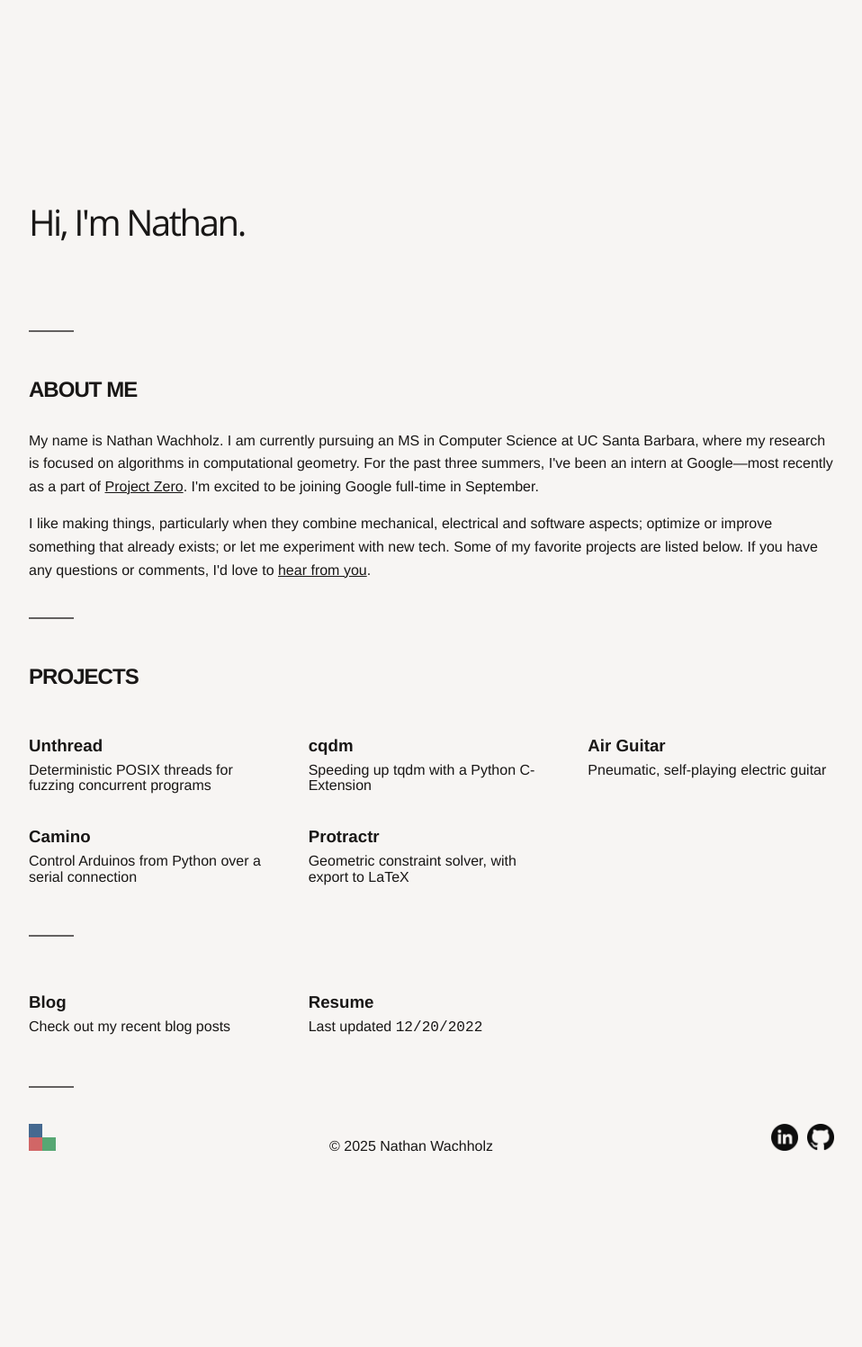
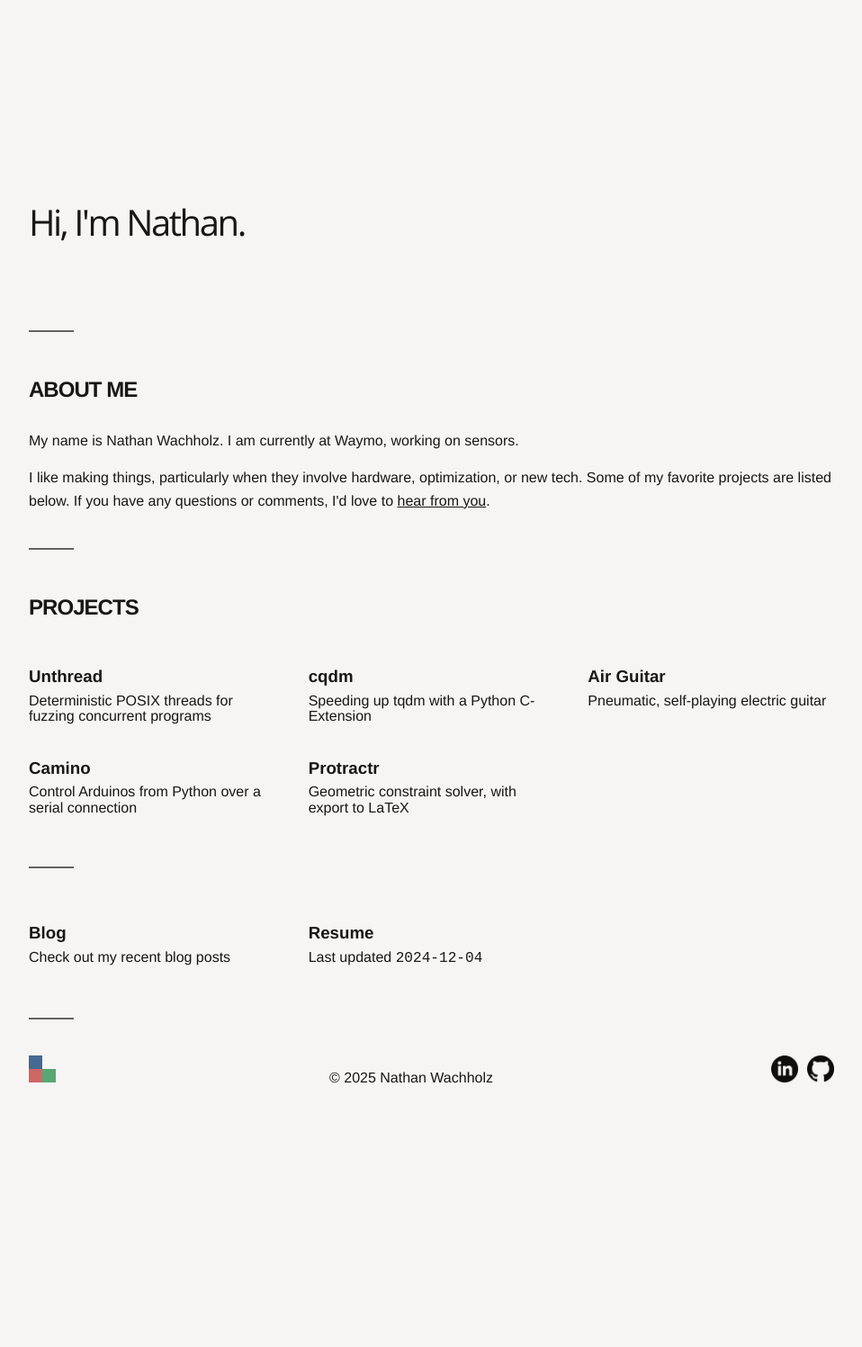
Before and after one commit to n-wach/website-static, a Jekyll site: the page built from index.html, in a window 1280 px wide. Shown: the whole page at 90% size, without its empty margins (158-1116 px from the left). Built offline with Jekyll 4.4.1, drawn with Linux system fonts in a browser that asks for light colours; after the commit the page ends 1420 px from its top, so only the background shows below that.

Commit message:
Update blurb and resume

```diff
--- a/index.html
+++ b/index.html
@@ -11,15 +11,10 @@ Hi, I'm Nathan.
     About Me
 </h2>
 <p>
-    My name is Nathan Wachholz. I am currently pursuing an MS in Computer Science at UC Santa Barbara, where my
-    research is focused on algorithms in computational geometry. For the past three summers, I've been an intern at
-    Google&mdash;most recently as a part of
-    <a href="https://googleprojectzero.blogspot.com/p/about-project-zero.html" target="_blank">Project Zero</a>.
-    I'm excited to be joining Google full-time in September.
+    My name is Nathan Wachholz. I am currently at Waymo, working on sensors.
 </p>
 <p>
-    I like making things, particularly when they combine mechanical, electrical and software aspects;
-    optimize or improve something that already exists; or let me experiment with new tech.
+    I like making things, particularly when they involve hardware, optimization, or new tech.
     Some of my favorite projects are listed below. If you have any questions or comments, I'd love to
     <a href="mailto:me@nathanwachholz.com" target="_blank">hear from you</a>.
 </p>
@@ -61,7 +56,7 @@ Hi, I'm Nathan.
     </a>
     <a href="/static/resume.pdf" target="_blank">
     <h3>Resume</h3>
-    Last updated <code>12/20/2022</code>
+    Last updated <code>2024-12-04</code>
     </a>
 </div>
 </section>
```
Also changed, not shown: 1 other file.
